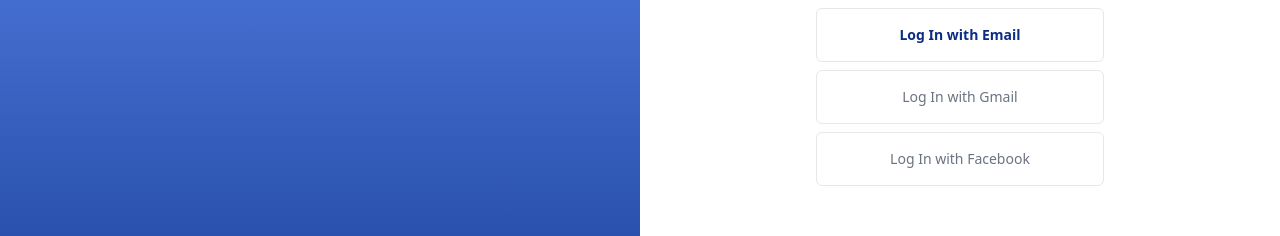
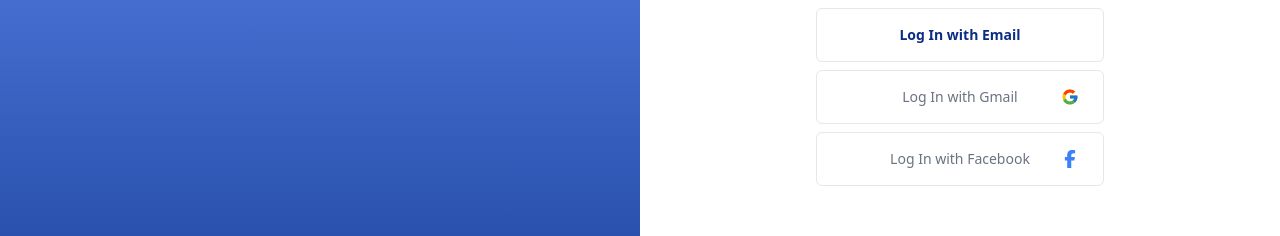
Before and after one commit to pilentboy/NewzCast, a React (Create React App) app: page /authenticate in a window 1280 px wide. Shown: the part 305-541 px from the top of the page. Built offline with nearby package versions, Linux system fonts and the light colour scheme.

Commit message:
add icons to login authenticate buttons

```diff
--- a/src/App.js
+++ b/src/App.js
@@ -5,6 +5,8 @@ import { BrowserRouter, Routes, Route } from 'react-router-dom';
 import Landing from './pages/Landing';
 import Authenticate from './pages/Authenticate';
 import Login from './pages/Login'
+import Register from './pages/Register'
+
 function App() {
 
 	return (
@@ -13,8 +15,9 @@ function App() {
 				<Routes>
 
 					<Route path='/' element={<Landing />} />
-					<Route path='authenticate' element={<Authenticate />}/>
+					<Route path='authenticate' element={<Authenticate />} />
 					<Route path='/login' element={<Login />} />
+					<Route path='/register' element={<Register />} />
 
 				</Routes>
 			</BrowserRouter >
--- a/src/pages/authenticate.jsx
+++ b/src/pages/authenticate.jsx
@@ -4,7 +4,8 @@ import RegisterLinkItems from "../components/authenticate/RegisterLinkItems"
 import Wrapper from "../components/authenticate/Wrapper"
 import Button from "../components/landing/Button"
 import Slider from "../components/slider/Slider"
-
+import { FcGoogle } from "react-icons/fc";
+import { FaFacebookF } from "react-icons/fa6";
 
 const Authenticate = () => {
 
@@ -22,9 +23,24 @@ const Authenticate = () => {
                     <ColoredLogo />
 
                     <div className="flex flex-col space-y-2  ">
-                        <Button title={'Log In with Email'} styles={'text-purple-1000 text-sm font-bold border border-gray-200  py-4   w-72   '} target={'/login'} />
-                        <Button title={'Log In with Gmail'} styles={'text-gray-500 text-sm font-normal   border border-gray-200  py-4 w-72  hover:text-gray-600 duration-200 '} target={'/'} />
-                        <Button title={'Log In with Facebook'} styles={'text-gray-500 text-sm font-normal   border border-gray-200  py-4 w-72 flex-row-reverse hover:text-gray-600 duration-200 '} target={'/'} />
+                        <Button
+                            title={'Log In with Email'}
+                            styles={'text-purple-1000 text-sm font-bold border border-gray-200  py-4   w-72   '}
+                            target={'/login'} />
+
+                        <Button
+                            title={'Log In with Gmail'}
+                            styles={'text-gray-500 text-sm font-normal   border border-gray-200  py-4 w-72 relative hover:text-gray-600 duration-200 '}
+                            icon={<FcGoogle className="absolute text-lg right-6  traslate-y-[50%]" />}
+                            target={'/'}
+                        />
+
+                        <Button
+                            title={'Log In with Facebook'}
+                            styles={'text-gray-500 text-sm font-normal relative   border border-gray-200  py-4 w-72 flex-row-reverse hover:text-gray-600 duration-200 '}
+                            icon={<FaFacebookF className="absolute  text-lg right-6 text-blue-500  traslate-y-[50%]" />}
+                            target={'/'}
+                        />
                     </div>
 
                     <RegisterLinkItems buttonStyles={'bg-purple-1000 w-80'} />
```
